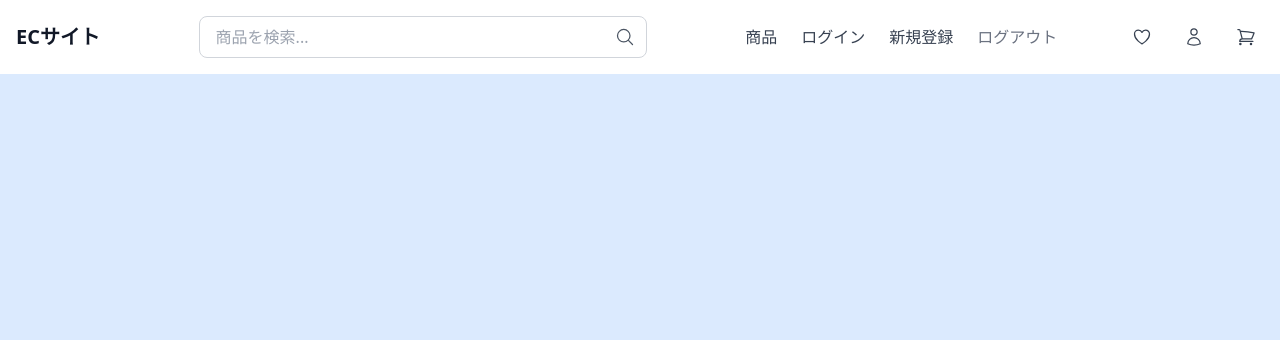
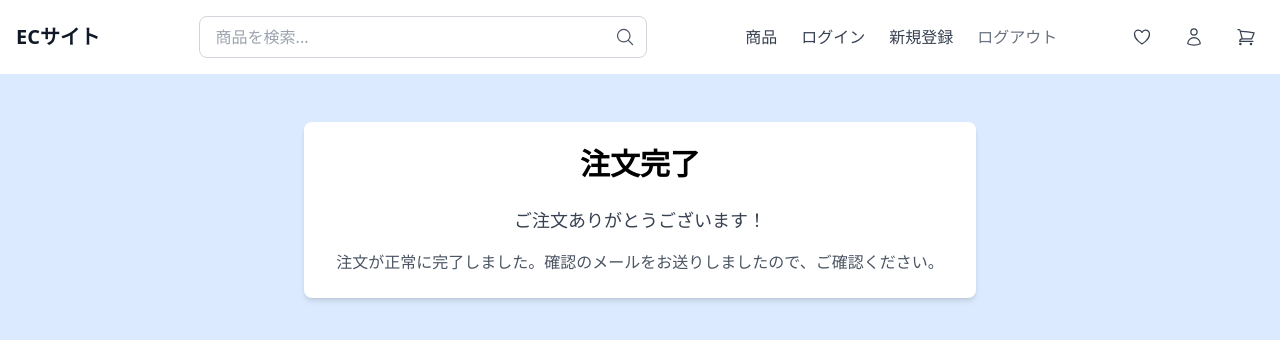
Before and after one commit to KaichiOnodera/recursion-ecommerce-app, a React (Create React App) app in the folder front/: page /order/complete in a window 1280 px wide. Shown: the top 340 px of the page. Built offline with nearby package versions, Linux system fonts and the light colour scheme; no server answers.

Commit message:
注文完了画面

```diff
--- a/front/src/App.tsx
+++ b/front/src/App.tsx
@@ -17,6 +17,7 @@ import { AdminProductList } from './pages/admin/AdminProductList';
 import { AdminProductCreate } from './pages/admin/AdminProductCreate';
 import { AdminProductEdit } from './pages/admin/AdminProductEdit';
 import { AdminProductDelete } from './pages/admin/AdminProductDelete';
+import { OrderComplete } from './pages/OrderComplete';
 
 function App(): React.JSX.Element {
   return (
@@ -46,6 +47,9 @@ function App(): React.JSX.Element {
                 element={<AdminProductDelete />}
               />
             </Routes>
+            <Routes>
+              <Route path="/order/complete" element={<OrderComplete />} />
+            </Routes>
           </div>
         </div>
       </BrowserRouter>
--- /dev/null
+++ b/front/src/pages/OrderComplete.tsx
@@ -0,0 +1,17 @@
+import React, { useState, useEffect } from 'react';
+
+export const OrderComplete: React.FC = () => {
+  return (
+    <div className="container mx-auto py-8">
+      <div className="bg-white rounded-lg shadow-md p-6 max-w-2xl mx-auto text-center">
+        <h1 className="text-3xl font-bold mb-6">注文完了</h1>
+        <p className="text-lg text-gray-700 mb-4">
+          ご注文ありがとうございます！
+        </p>
+        <p className="text-gray-600">
+          注文が正常に完了しました。確認のメールをお送りしましたので、ご確認ください。
+        </p>
+      </div>
+    </div>
+  );
+};
```
